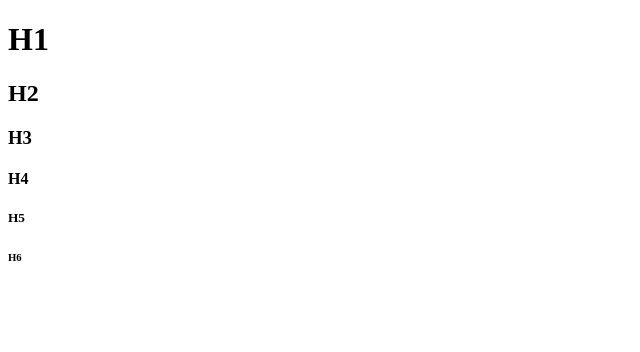
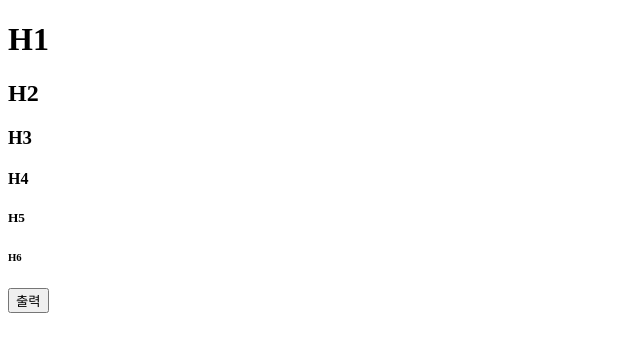
Before and after one commit to areswoo/areswoo.github.io, a plain HTML site: page index.html in a window 1280 px wide. Shown: the whole page, without its empty margins (0-640 px from the left). Drawn offline with Linux system fonts and the light colour scheme.

Commit message:
[Test] Test

```diff
--- a/index.html
+++ b/index.html
@@ -3,6 +3,7 @@
 <head>
     <title>Dongwoo Kim</title>
 </head>
+<body>
 <h1>
     H1
 </h1>
@@ -21,4 +22,6 @@
 <h6>
     H6
 </h6>
+<button onclick="return window.print();">출력</button>
+</body>
 </html>
```
